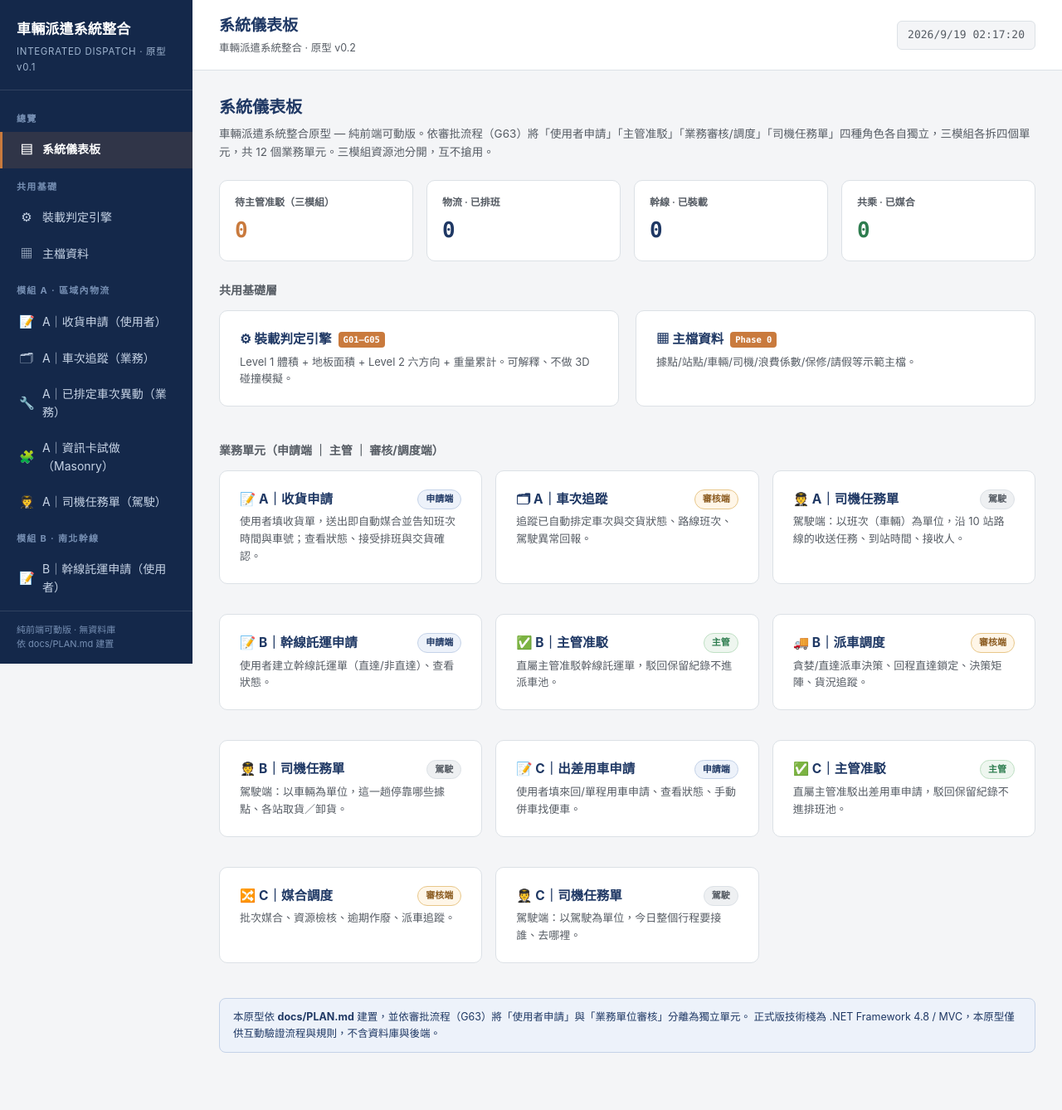
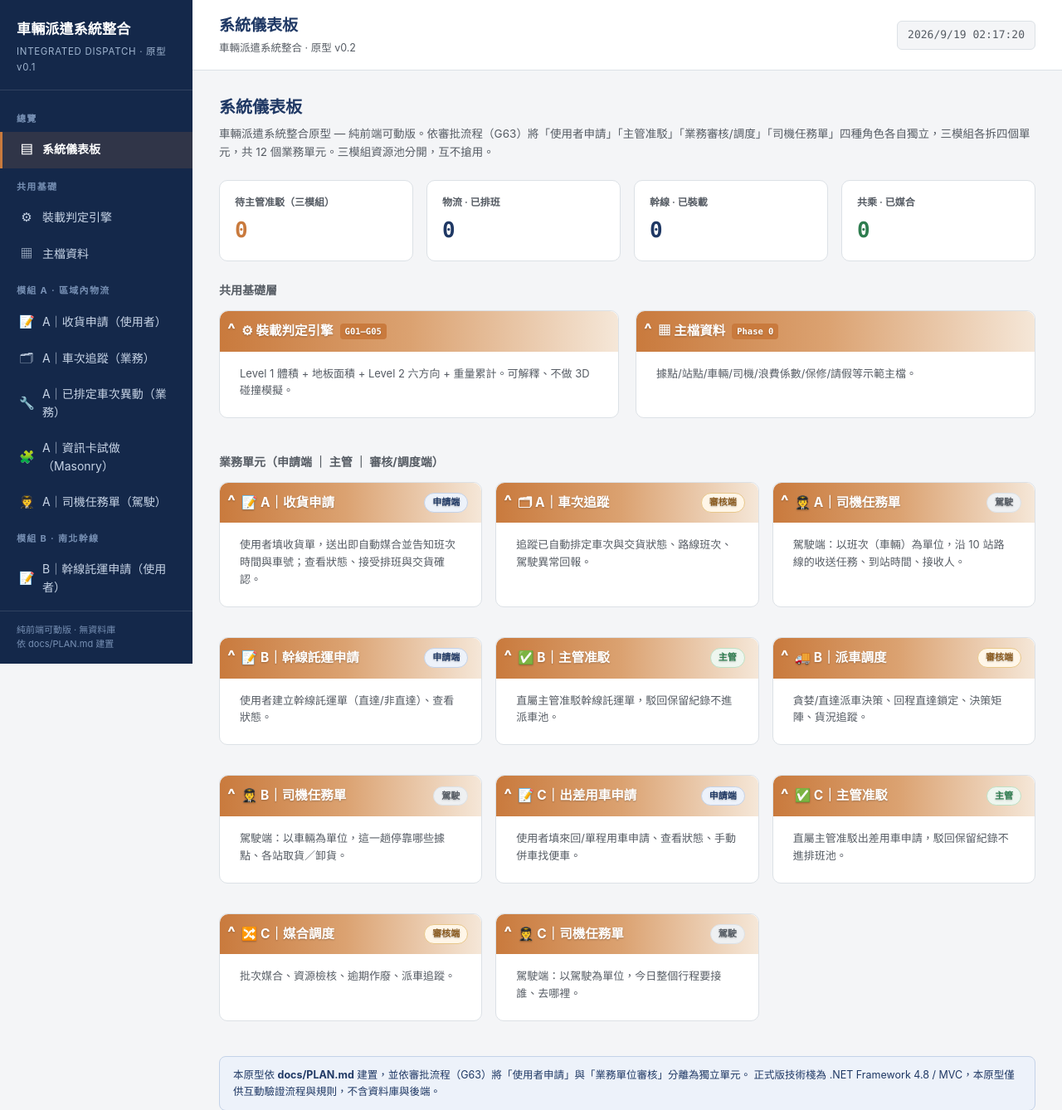
Before and after one commit to llamadayo/car-transport, a web app: page / in a window 1280 px wide. Shown: the top 1338 px of the page at 83% size. Before the commit the page ends 1269 px from the top, so only its background shows below. Run offline with its HTML, style and script files only (its server is not run), Linux system fonts and the light colour scheme; data that the repository does not hold is empty.

Commit message:
儀表板導覽卡也套用橘色漸層卡片標題列
選擇器去除 :not([data-go])，改為 .card > .card-title:first-child，涵蓋儀表板可點擊導覽卡

Co-Authored-By: Claude Opus 4.8 <noreply@anthropic.com>
Claude-Session: https://claude.ai/code/session_01EdFNNLMvBYLuJ89tRbH71x

```diff
--- a/css/styles.css
+++ b/css/styles.css
@@ -81,14 +81,14 @@ body {
 .card-title { font-size: 15.5px; font-weight: 700; color: var(--navy); margin: 0 0 4px;
   display: flex; align-items: center; gap: 8px; }
 /* 卡片標題列：橘色漸層列（左橘漸淡至右）＋左側白色 ^；貼齊卡片上緣與左右緣。
-   套用於每張卡片的第一個標題（排除儀表板可點擊導覽卡 [data-go]）。 */
-.card:not([data-go]) > .card-title:first-child {
+   套用於每張卡片的第一個標題（含儀表板導覽卡）。 */
+.card > .card-title:first-child {
   position: relative; color: #fff; margin: -22px -24px 16px; /* 貼齊卡片上緣與左右緣 */
   border-radius: 10px 10px 0 0;                              /* 上緣圓角對齊卡片、下緣切齊 */
   padding: 12px 16px 12px 26px; text-shadow: 0 1px 2px rgba(0, 0, 0, .25);
   background: linear-gradient(90deg, var(--accent) 0%, #DBA271 48%, #F5E7D8 100%);
 }
-.card:not([data-go]) > .card-title:first-child::before {
+.card > .card-title:first-child::before {
   content: '^'; position: absolute; left: 9px; top: 50%; transform: translateY(-58%);
   color: #fff; font-weight: 800; font-size: 20px; line-height: 1;
 }
```
